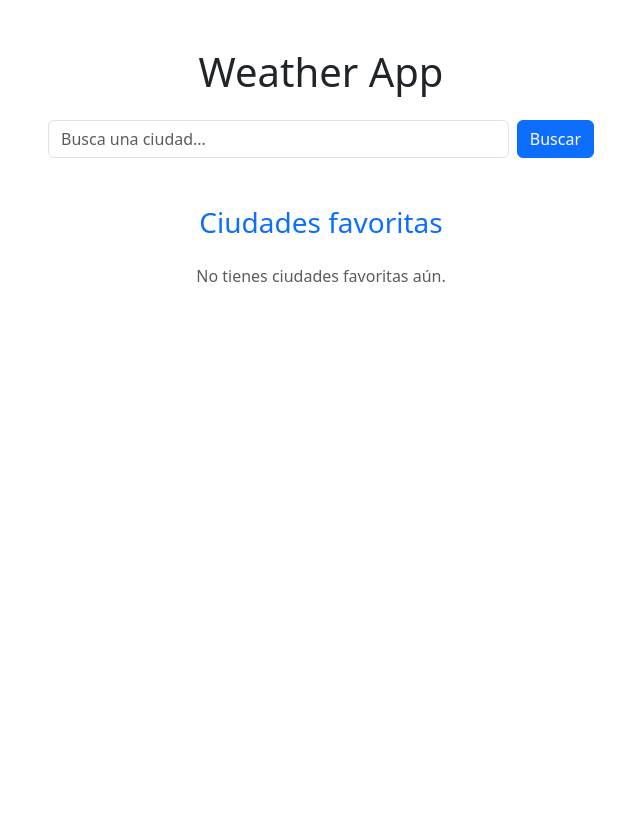
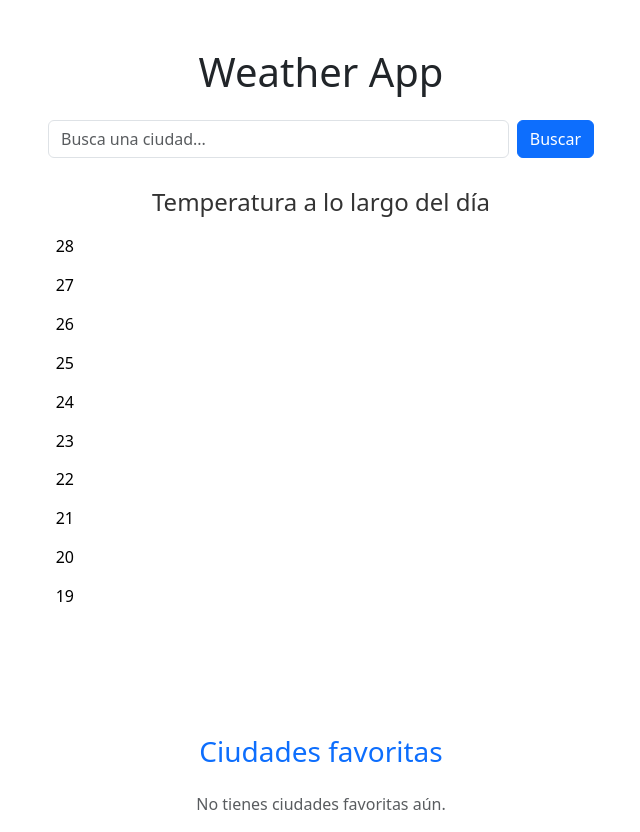
Before and after one commit to SantiRV/RainTonic, a React (Create React App) app in the folder weather-app/: page / in a window 1280 px wide. Shown: the whole page, without its empty margins (319-959 px from the left). Before the commit the page ends 800 px from the top, so only its background shows below. Built offline with nearby package versions, Linux system fonts and the light colour scheme.

Commit message:
Falta terminar el grafico y mejorar funcionaldades

```diff
--- a/package.json
+++ b/package.json
@@ -1,5 +1,8 @@
 {
   "dependencies": {
-    "bootstrap": "^5.3.3"
+    "bootstrap": "^5.3.3",
+    "react": "^18.3.1",
+    "react-dom": "^18.3.1",
+    "react-vis": "^1.12.1"
   }
 }
--- a/weather-app/src/App.js
+++ b/weather-app/src/App.js
@@ -2,10 +2,13 @@ import React, { useState, useEffect } from 'react';
 import SearchBar from './components/SearchBar.jsx';
 import WeatherDetails from './components/WeatherDetails.jsx';
 import Favorites from './components/Favorites.jsx';
+import TemperatureChart from './components/TemperatureChart.jsx';
+
 
 const App = () => {
   const [weatherData, setWeatherData] = useState(null);
   const [favorites, setFavorites] = useState([]);
+  const [hourlyData, setHourlyData] = useState([]);
 
   useEffect(() => {
     const savedFavorites = JSON.parse(localStorage.getItem('favorites')) || [];
@@ -27,7 +30,13 @@ const App = () => {
         );
         const weatherData = await weatherResponse.json();
 
+        const hourlyResponse = await fetch(
+          `https://api.open-meteo.com/v1/forecast?latitude=${latitude}&longitude=${longitude}&hourly=temperature_2m`
+        );
+        const hourlyData = await hourlyResponse.json();
+
         setWeatherData({ ...weatherData, name, latitude, longitude });
+        setHourlyData(hourlyData.hourly.temperature_2m);
       } else {
         console.log('Ciudad no encontrada');
       }
@@ -50,6 +59,19 @@ const App = () => {
     localStorage.setItem('favorites', JSON.stringify(updatedFavorites));
   };
 
+  const chartData = [
+    { x: '12:00', y: 22 },
+    { x: '13:00', y: 24 },
+    { x: '14:00', y: 23 },
+    { x: '15:00', y: 25 },
+    { x: '16:00', y: 27 },
+    { x: '17:00', y: 28 },
+    { x: '18:00', y: 26 },
+    { x: '19:00', y: 24 },
+    { x: '20:00', y: 22 },
+    { x: '21:00', y: 20 },
+    { x: '22:00', y: 19 },
+  ];
 
   return (
     <div className="container mt-5">
@@ -57,13 +79,11 @@ const App = () => {
       <div className="row justify-content-center">
         <div className="col-md-6">
           <SearchBar onSearch={handleSearch} />
-          <WeatherDetails
-            weatherData={weatherData}
-            onAddFavorite={addFavorite}
-          />
-          <Favorites favorites={favorites} onRemove={removeFavorite} />
+          <WeatherDetails weatherData={weatherData} onAddFavorite={addFavorite} />
+          <TemperatureChart chartData={chartData} />
         </div>
       </div>
+      <Favorites favorites={favorites} onRemove={removeFavorite} />
     </div>
   );
 };
--- /dev/null
+++ b/weather-app/src/components/TemperatureChart.jsx
@@ -0,0 +1,38 @@
+import '../styles/TemperatureChart.css'
+import React, { useState, useEffect } from 'react';
+import { XYPlot, LineSeries, XAxis, YAxis, Hint } from 'react-vis';
+
+
+const TemperatureChart = ({ chartData }) => {
+  const [hoveredValue, setHoveredValue] = useState(null);
+
+  useEffect(() => {
+    if (chartData && chartData.length > 0) {
+      // Opcionalmente, podrías realizar alguna transformación a los datos aquí si es necesario
+    }
+  }, [chartData]);
+
+  return (
+    <div className="chart-container">
+      <h3>Temperatura a lo largo del día</h3>
+      <XYPlot width={600} height={400} className="vis-plot">
+        <LineSeries
+          data={chartData}
+          onNearestX={(value) => setHoveredValue(value)}
+        />
+        <XAxis />
+        <YAxis />
+        {hoveredValue && (
+          <Hint value={hoveredValue}>
+            <div className="hint-content">
+              <p><strong>Hora:</strong> {hoveredValue.x}</p>
+              <p><strong>Temperatura:</strong> {hoveredValue.y}°C</p>
+            </div>
+          </Hint>
+        )}
+      </XYPlot>
+    </div>
+  );
+};
+
+export default TemperatureChart;
--- /dev/null
+++ b/weather-app/src/styles/TemperatureChart.css
@@ -0,0 +1,27 @@
+.chart-container {
+  text-align: center;
+  margin-top: 30px;
+  margin-bottom: 50px;
+}
+
+.chart-container h3 {
+  font-size: 1.5rem;
+  color: #333;
+  margin-bottom: 20px;
+}
+
+.vis-plot {
+  margin: 0 auto;
+  width: 100%; /* El gráfico ocupará todo el ancho disponible */
+  max-width: 800px; /* Max ancho para evitar que se haga demasiado grande */
+  height: 400px; /* Ajusta la altura según tus necesidades */
+}
+
+.hint-content {
+  background-color: white;
+  padding: 10px;
+  border-radius: 4px;
+  box-shadow: 0px 4px 6px rgba(0, 0, 0, 0.1);
+  font-size: 14px;
+  color: #333;
+}
```
Also changed, not shown: 2 other files (tests, documents, lock files or other folders).
